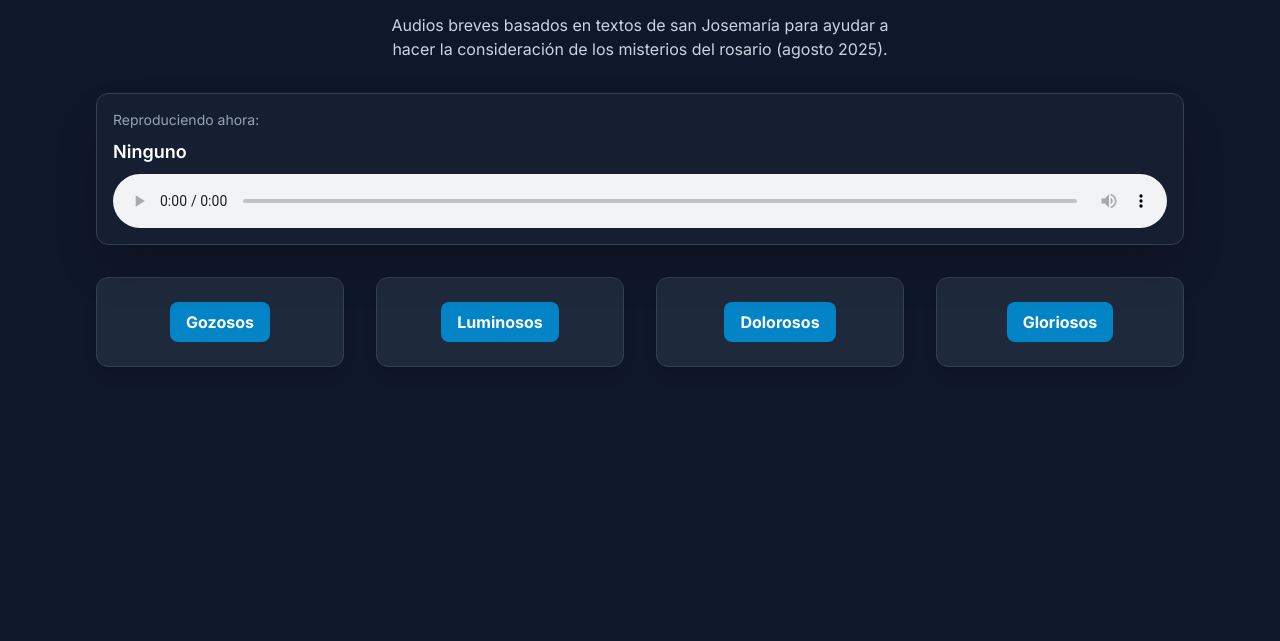
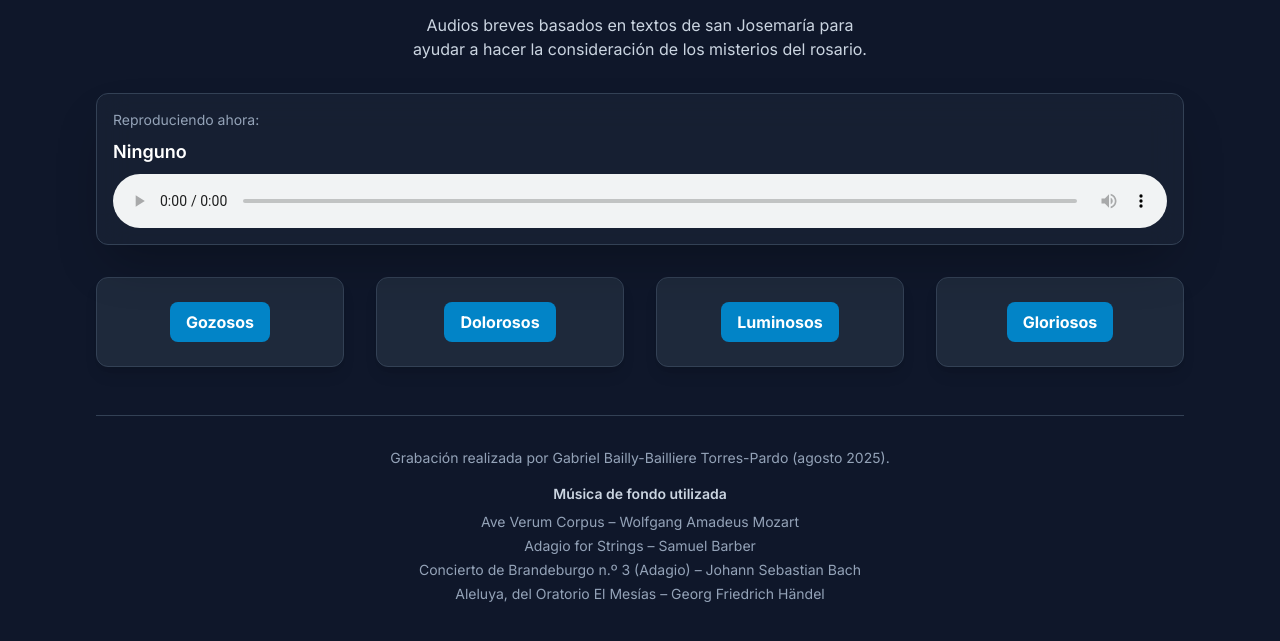
Before and after one commit to gabrielbailly/considera-misterios, a plain HTML site: page index.html in a window 1280 px wide. Shown: the part 115-756 px from the top of the page. Drawn offline with nearby package versions, Linux system fonts and the light colour scheme.

Commit message:
Update index.html

```diff
--- a/index.html
+++ b/index.html
@@ -49,7 +49,7 @@
         <header class="text-center mb-8">
             <h1 class="text-4xl sm:text-5xl font-bold text-sky-400 tracking-tight">Santo Rosario</h1>
             <p class="text-slate-400 mt-2">Consideración de los misterios</p>
-            <p class="text-slate-300 mt-4 max-w-3xl mx-auto text-balance">Audios breves basados en textos de san Josemaría para ayudar a hacer la consideración de los misterios del rosario (agosto 2025).</p>
+            <p class="text-slate-300 mt-4 max-w-3xl mx-auto text-balance">Audios breves basados en textos de san Josemaría para ayudar a hacer la consideración de los misterios del rosario.</p>
         </header>
 
         <!-- Reproductor de Audio Fijo -->
@@ -72,6 +72,16 @@
                 </button>
             </div>
 
+            <!-- Misterios Dolorosos -->
+            <div class="mystery-card bg-slate-800 p-6 rounded-xl shadow-lg flex flex-col justify-center items-center border border-slate-700 transition-all duration-300 hover:border-sky-500/50">
+                <button
+                    class="play-btn bg-sky-600 hover:bg-sky-500 text-white font-bold py-2 px-4 rounded-lg transition-colors duration-300 ease-in-out focus:outline-none focus:ring-2 focus:ring-sky-400 focus:ring-opacity-75"
+                    data-src="https://raw.githubusercontent.com/gabrielbailly/considera-misterios/main/audios/dolorosos.m4a"
+                    data-title="Misterios Dolorosos">
+                    Dolorosos
+                </button>
+            </div>
+
             <!-- Misterios Luminosos -->
             <div class="mystery-card bg-slate-800 p-6 rounded-xl shadow-lg flex flex-col justify-center items-center border border-slate-700 transition-all duration-300 hover:border-sky-500/50">
                 <button
@@ -79,16 +89,6 @@
                     data-src="https://raw.githubusercontent.com/gabrielbailly/considera-misterios/main/audios/luminosos.m4a"
                     data-title="Misterios Luminosos">
                     Luminosos
-                </button>
-            </div>
-
-            <!-- Misterios Dolorosos -->
-            <div class="mystery-card bg-slate-800 p-6 rounded-xl shadow-lg flex flex-col justify-center items-center border border-slate-700 transition-all duration-300 hover:border-sky-500/50">
-                <button
-                    class="play-btn bg-sky-600 hover:bg-sky-500 text-white font-bold py-2 px-4 rounded-lg transition-colors duration-300 ease-in-out focus:outline-none focus:ring-2 focus:ring-sky-400 focus:ring-opacity-75"
-                    data-src="https://raw.githubusercontent.com/gabrielbailly/considera-misterios/main/audios/dolorosos.m4a"
-                    data-title="Misterios Dolorosos">
-                    Dolorosos
                 </button>
             </div>
 
@@ -103,6 +103,21 @@
             </div>
 
         </main>
+
+        <!-- Pie de página -->
+        <footer class="mt-12 pt-8 border-t border-slate-700 text-center text-sm text-slate-400">
+            <p class="mb-4">Grabación realizada por Gabriel Bailly-Bailliere Torres-Pardo (agosto 2025).</p>
+            <div>
+                <h4 class="font-semibold text-slate-300 mb-2">Música de fondo utilizada</h4>
+                <ul class="space-y-1">
+                    <li>Ave Verum Corpus – Wolfgang Amadeus Mozart</li>
+                    <li>Adagio for Strings – Samuel Barber</li>
+                    <li>Concierto de Brandeburgo n.º 3 (Adagio) – Johann Sebastian Bach</li>
+                    <li>Aleluya, del Oratorio El Mesías – Georg Friedrich Händel</li>
+                </ul>
+            </div>
+        </footer>
+
     </div>
 
     <script>
```
